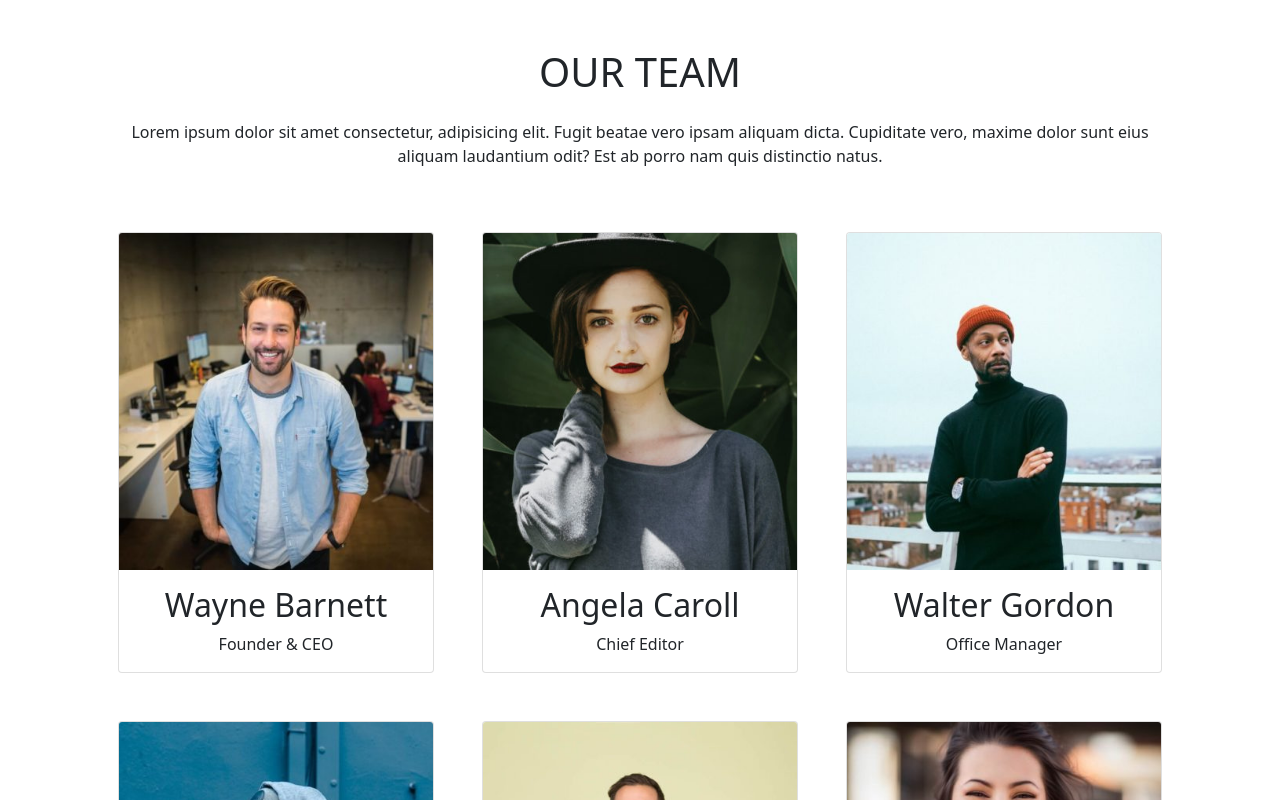
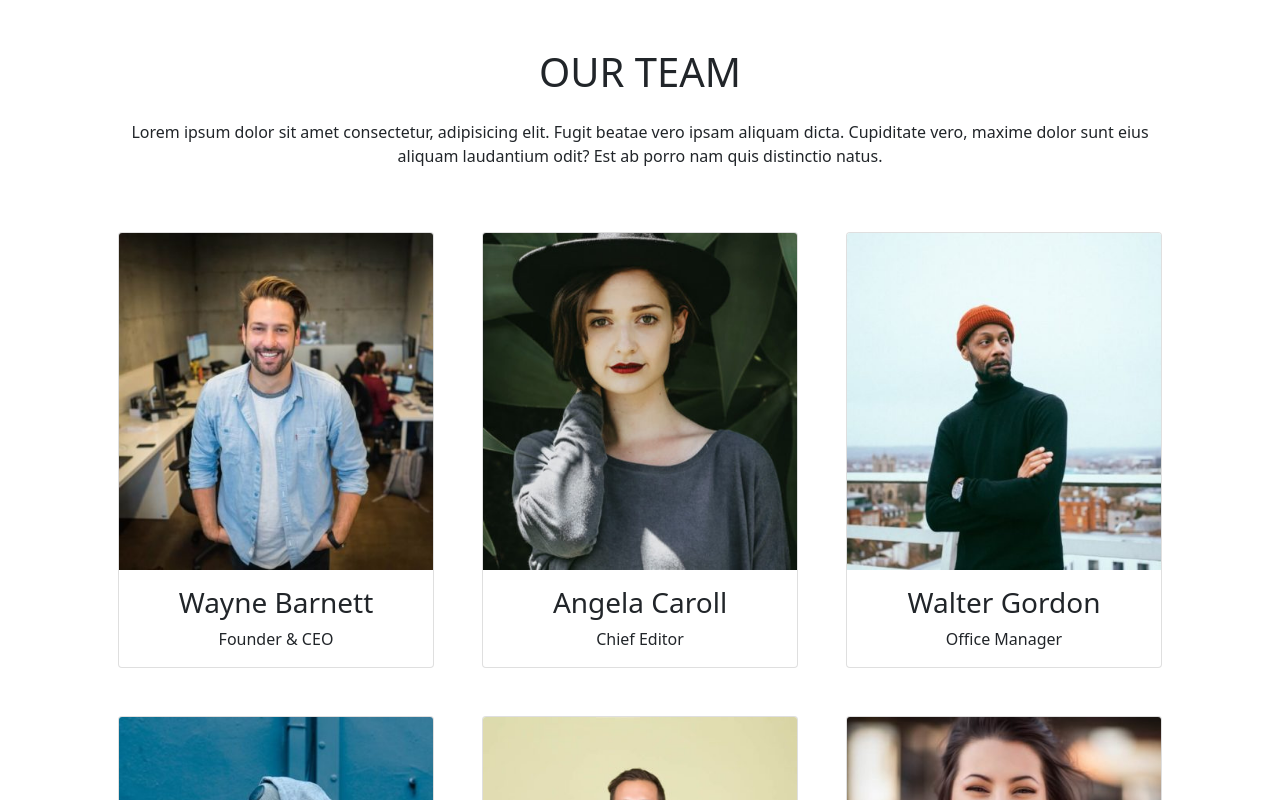
Before and after one commit to AndreazzaRiccardo/js-our-team, a plain HTML site: page index.html in a window 1280 px wide. Shown: the top 800 px of the page. Drawn offline with nearby package versions, Linux system fonts and the light colour scheme.

Commit message:
fix: inner HTML members

```diff
--- a/js/script.js
+++ b/js/script.js
@@ -29,20 +29,24 @@ const ourTeam = [
         profession: "Graphic Designer",
         photo: "barbara-ramos-graphic-designer.jpg"
     }
-]
+];
+
+let members = "";
 
 for (let i = 0; i < ourTeam.length; i++) {
     const currMember = ourTeam[i];
 
-    document.querySelector(".row").innerHTML +=`
+    members +=`
         <div class="col">
             <div class="card">
                 <img src="./img/${currMember.photo}" class="card-img-top" alt="Photo of ${currMember.name}">
                 <div class="card-body">
-                <h2>${currMember.name}</h2>
+                <h3>${currMember.name}</h3>
                 <p class="card-text">${currMember.profession}</p>
                 </div>
             </div>
         </div>
     `
 }
+
+document.querySelector(".row").innerHTML = members;
```
Also changed, not shown: index.html (+2 -1 lines).
